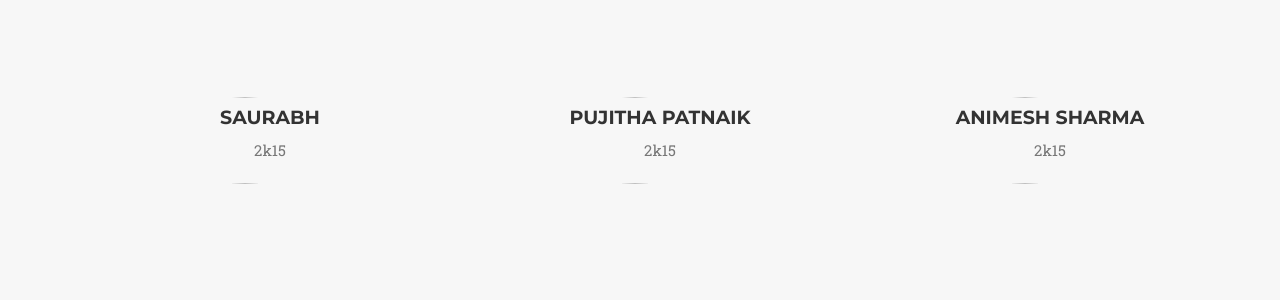
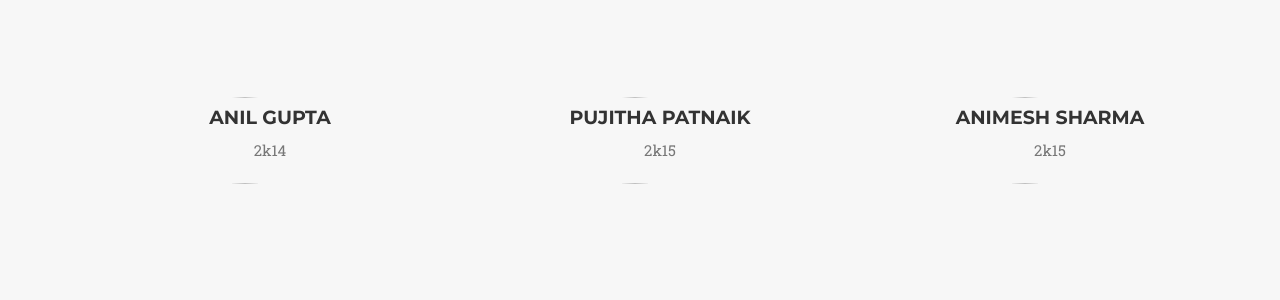
Before and after one commit to nivrittibitmesra/nivrittibitmesra.github.io, a Jekyll site: the page built from _posts/2017-12-16-team-1.markdown, in a window 1280 px wide and 900 px high, scrolled down 4026 px. Shown: the part 376-676 px from the top of the window. Built offline with Jekyll 4.4.1, drawn with Linux system fonts in a browser that asks for light colours; some web fonts are replaced; some of the changed text lies outside the part shown.

Commit message:
Update 2017-12-16-team-1.markdown

```diff
--- a/_posts/2017-12-16-team-1.markdown
+++ b/_posts/2017-12-16-team-1.markdown
@@ -1,9 +1,9 @@
 ---
 layout: default
-img: 16.jpg
-name: Saurabh
-year: 2k15
-intro: I am a UG 3rd year student at Birla Institute of Technology, Mesra.
-modal-id: 1
-
+img: 26.jpg
+name: Anil Gupta
+year: 2k14
+modal-id: 6
+intro: I am a UG Final year student at Birla Institute of Technology, Mesra.
+designation: Team Lead Management at Nivritti
 ---
```
